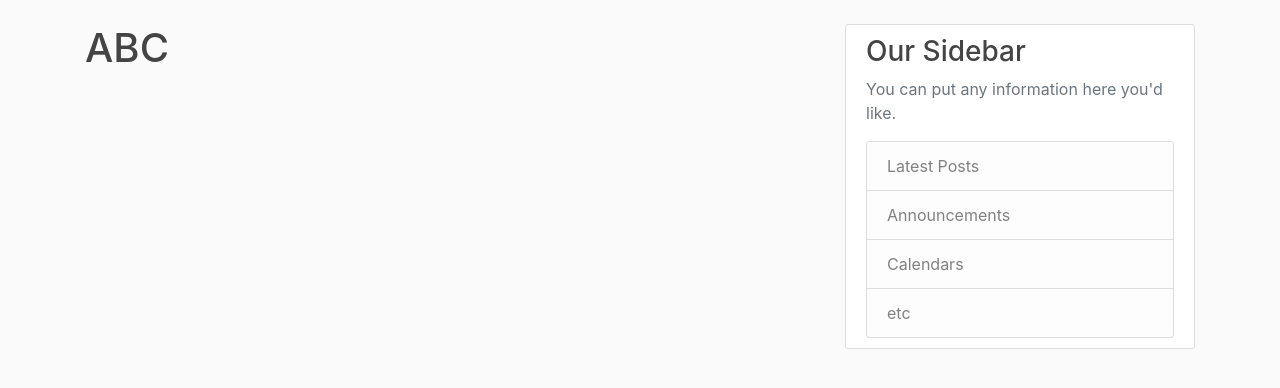
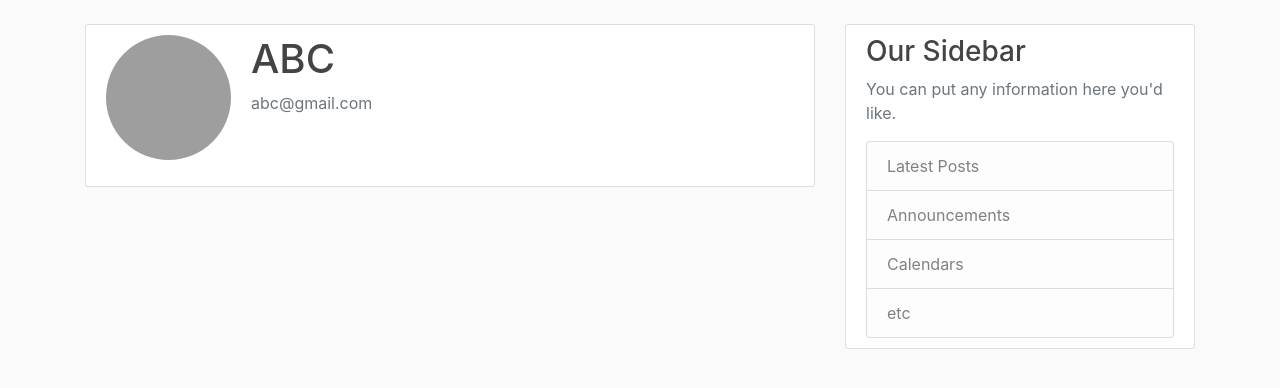
Before and after one commit to MitulPanchal/Flask-Blog, a Flask app: page /account in a window 1280 px wide. Shown: the part 56-444 px from the top of the page. Run offline with Flask 2, Linux system fonts and the light colour scheme; a user stored in the database is signed in; some libraries are stand-ins or nearby versions; grey boxes are pictures that could not be loaded.

Commit message:
Change Account Page

```diff
--- a/blog/routes.py
+++ b/blog/routes.py
@@ -69,4 +69,5 @@ def logout():
 @app.route("/account")
 @login_required
 def account():
-    return render_template('account.html', title='Account')
+    image_file = url_for('static', filename = 'profile/' + current_user.image_file)
+    return render_template('account.html', title='Account', image_file = image_file)
--- a/blog/templates/account.html
+++ b/blog/templates/account.html
@@ -1,4 +1,13 @@
 {% extends "layout.html" %}
 {% block content %}
-	<h1>{{ current_user.username }}</h1>
+	<div class="content-section">
+		<div class="media">
+			<img src="{{ image_file }}" class="rounded-circle account-img">
+			<div class="media-body">
+				<h2 class="account-heading">{{ current_user.username }}</h2>
+				<p class="text-secondary">{{ current_user.email }}</p>
+			</div>
+		</div>
+		<!--From Here-->
+	</div>
 {% endblock content %}
```
